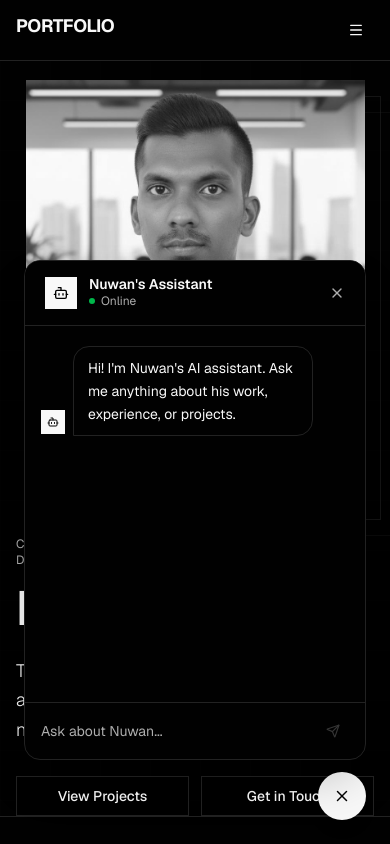
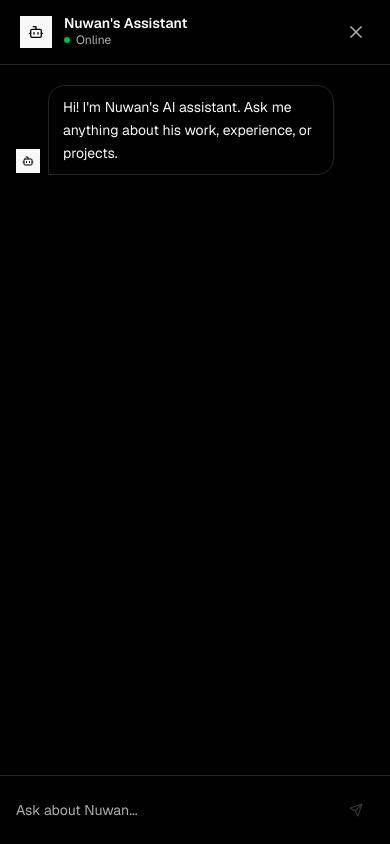
Before and after one commit to fromhigherperspective-dot/nuwan-portfolio, a Next.js app: page / in a window 390 px wide. Both pictures are taken after a click on the button 342 px from the left and 796 px from the top of the page. Shown: the top 844 px of the page. Built offline with nearby package versions, Linux system fonts and the light colour scheme.

Commit message:
Full-screen chat on mobile, widget on desktop
Co-Authored-By: Claude Sonnet 4.6 <noreply@anthropic.com>

```diff
--- a/components/chat-widget.tsx
+++ b/components/chat-widget.tsx
@@ -54,7 +54,6 @@ export function ChatWidget() {
     return () => clearTimeout(timer)
   }, [])
 
-
   useEffect(() => {
     if (open && messages.length === 0) {
       const idx = 0
@@ -102,9 +101,102 @@ export function ChatWidget() {
   }
 
   return (
-    <div className="fixed bottom-6 right-6 z-50 flex flex-col items-end gap-3">
+    <>
+      {/* Mobile full-screen overlay */}
+      <div className={`sm:hidden fixed inset-0 z-50 bg-background flex flex-col transition-all duration-300 ${open ? 'opacity-100 pointer-events-auto' : 'opacity-0 pointer-events-none'}`}>
+        {/* Header */}
+        <div className="flex items-center gap-3 px-5 py-4 border-b border-border flex-shrink-0">
+          <div className="w-8 h-8 bg-foreground text-background flex items-center justify-center flex-shrink-0">
+            <Bot className="h-4 w-4" />
+          </div>
+          <div className="flex-1 min-w-0">
+            <p className="text-sm font-semibold leading-none mb-0.5">Nuwan's Assistant</p>
+            <div className="flex items-center gap-1.5">
+              <span className="w-1.5 h-1.5 bg-green-500 rounded-full animate-pulse" />
+              <p className="text-xs text-muted-foreground">Online</p>
+            </div>
+          </div>
+          <button onClick={() => setOpen(false)} className="text-muted-foreground hover:text-foreground transition-colors p-1">
+            <X className="h-5 w-5" />
+          </button>
+        </div>
 
-      {/* Speech bubble — pill shape above button */}
+        {/* Messages */}
+        <div className="flex-1 overflow-y-auto px-4 py-5 space-y-3">
+          {messages.map((msg, i) => (
+            <div
+              key={i}
+              className="flex gap-2 items-end animate-in fade-in slide-in-from-bottom-2 duration-300"
+              style={{ justifyContent: msg.role === "user" ? "flex-end" : "flex-start" }}
+            >
+              {msg.role === "assistant" && (
+                <div className="w-6 h-6 bg-foreground text-background flex items-center justify-center flex-shrink-0 mb-0.5">
+                  <Bot className="h-3 w-3" />
+                </div>
+              )}
+              <div className={`max-w-[80%] px-3.5 py-2.5 text-sm leading-relaxed ${
+                msg.role === "user"
+                  ? "bg-foreground text-background rounded-2xl rounded-br-sm"
+                  : "border border-border text-foreground rounded-2xl rounded-bl-sm"
+              }`}>
+                {msg.role === "assistant" && typingIds.has(i) ? (
+                  <TypewriterMessage
+                    text={msg.content}
+                    onDone={() => setTypingIds(prev => { const s = new Set(prev); s.delete(i); return s })}
+                  />
+                ) : (
+                  msg.content
+                )}
+              </div>
+            </div>
+          ))}
+
+          {loading && (
+            <div className="flex gap-2 items-end animate-in fade-in duration-200">
+              <div className="w-6 h-6 bg-foreground text-background flex items-center justify-center flex-shrink-0">
+                <Bot className="h-3 w-3" />
+              </div>
+              <div className="border border-border px-4 py-3 rounded-2xl rounded-bl-sm">
+                <div className="flex gap-1 items-center h-4">
+                  <span className="w-1.5 h-1.5 bg-muted-foreground rounded-full animate-bounce" style={{ animationDelay: "0ms" }} />
+                  <span className="w-1.5 h-1.5 bg-muted-foreground rounded-full animate-bounce" style={{ animationDelay: "150ms" }} />
+                  <span className="w-1.5 h-1.5 bg-muted-foreground rounded-full animate-bounce" style={{ animationDelay: "300ms" }} />
+                </div>
+              </div>
+            </div>
+          )}
+          <div ref={messagesEndRef} />
+        </div>
+
+        {/* Input */}
+        <div className="flex items-center gap-3 px-4 py-4 border-t border-border flex-shrink-0">
+          <input
+            ref={inputRef}
+            type="text"
+            value={input}
+            onChange={(e) => setInput(e.target.value)}
+            onKeyDown={(e) => e.key === "Enter" && sendMessage()}
+            placeholder="Ask about Nuwan..."
+            className="flex-1 bg-transparent text-sm outline-none placeholder:text-muted-foreground py-2"
+          />
+          <button
+            onClick={sendMessage}
+            disabled={!input.trim() || loading}
+            className={`w-9 h-9 flex items-center justify-center transition-all duration-200 rounded-full ${
+              input.trim() && !loading
+                ? "bg-foreground text-background"
+                : "text-muted-foreground opacity-30"
+            }`}
+          >
+            <Send className="h-3.5 w-3.5" />
+          </button>
+        </div>
+      </div>
+
+      {/* Desktop widget */}
+      <div className="hidden sm:flex fixed bottom-6 right-6 z-50 flex-col items-end gap-3">
+
+        {/* Speech bubble */}
         <div className={`absolute bottom-16 right-0 transition-all duration-500 ${bubble && !open ? 'opacity-100 translate-y-0 scale-100' : 'opacity-0 translate-y-3 scale-95 pointer-events-none'}`}>
           <div className="relative bg-foreground text-background pl-4 pr-2 py-2 rounded-full text-xs font-medium shadow-xl whitespace-nowrap flex items-center gap-2">
             Hi, I'm Nuwan's AI 👋
@@ -119,7 +211,7 @@ export function ChatWidget() {
         </div>
 
         {/* Chat panel */}
-      <div className={`w-[calc(100vw-3rem)] sm:w-[380px] border border-border bg-background shadow-2xl flex flex-col transition-all duration-400 origin-bottom-right rounded-2xl overflow-hidden ${open ? 'opacity-100 scale-100 pointer-events-auto' : 'opacity-0 scale-95 pointer-events-none'}`} style={{ height: '500px' }}>
+        <div className={`w-[380px] border border-border bg-background shadow-2xl flex flex-col transition-all duration-300 origin-bottom-right rounded-2xl overflow-hidden ${open ? 'opacity-100 scale-100 pointer-events-auto' : 'opacity-0 scale-95 pointer-events-none'}`} style={{ height: '500px' }}>
 
           {/* Header */}
           <div className="flex items-center gap-3 px-5 py-4 border-b border-border flex-shrink-0 bg-background">
@@ -219,7 +311,32 @@ export function ChatWidget() {
             {open ? <X className="h-5 w-5" /> : <MessageCircle className="h-5 w-5" />}
           </div>
         </button>
+      </div>
 
+      {/* Mobile toggle button (only shown when chat is closed) */}
+      <div className={`sm:hidden fixed bottom-6 right-6 z-50 transition-all duration-300 ${open ? 'opacity-0 pointer-events-none scale-90' : 'opacity-100 scale-100'}`}>
+        <div className="relative">
+          {/* Mobile speech bubble */}
+          <div className={`absolute bottom-14 right-0 transition-all duration-500 ${bubble ? 'opacity-100 translate-y-0 scale-100' : 'opacity-0 translate-y-3 scale-95 pointer-events-none'}`}>
+            <div className="relative bg-foreground text-background pl-4 pr-2 py-2 rounded-full text-xs font-medium shadow-xl whitespace-nowrap flex items-center gap-2">
+              Hi, I'm Nuwan's AI 👋
+              <button
+                onClick={(e) => { e.stopPropagation(); setBubble(false) }}
+                className="w-4 h-4 rounded-full bg-background/20 hover:bg-background/40 flex items-center justify-center transition-colors"
+              >
+                <X className="h-2.5 w-2.5" />
+              </button>
+              <div className="absolute -bottom-1 right-6 w-2.5 h-2.5 bg-foreground rotate-45 rounded-sm" />
             </div>
+          </div>
+          <button
+            onClick={() => setOpen(true)}
+            className={`w-12 h-12 bg-foreground text-background rounded-full flex items-center justify-center shadow-lg transition-all duration-300 active:scale-95 ${bubble ? 'ring-2 ring-foreground ring-offset-2 ring-offset-background' : ''}`}
+          >
+            <MessageCircle className="h-5 w-5" />
+          </button>
+        </div>
+      </div>
+    </>
   )
 }
```
Lines whose indentation alone changed are shown as unchanged.
